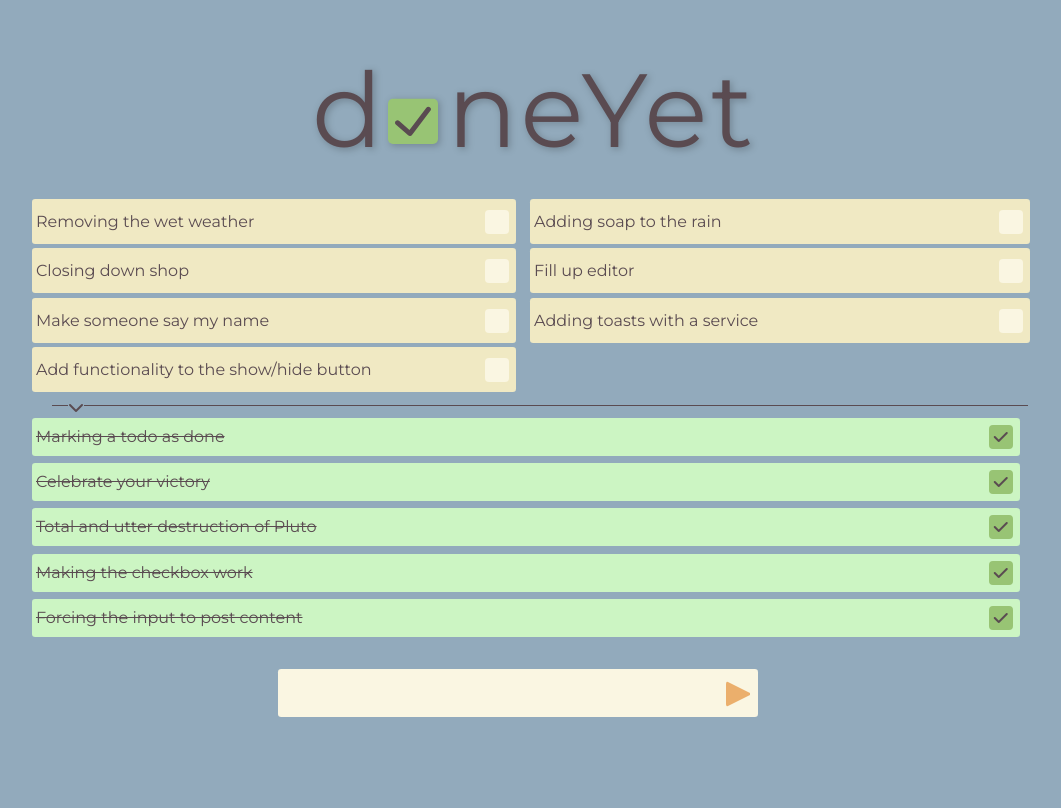
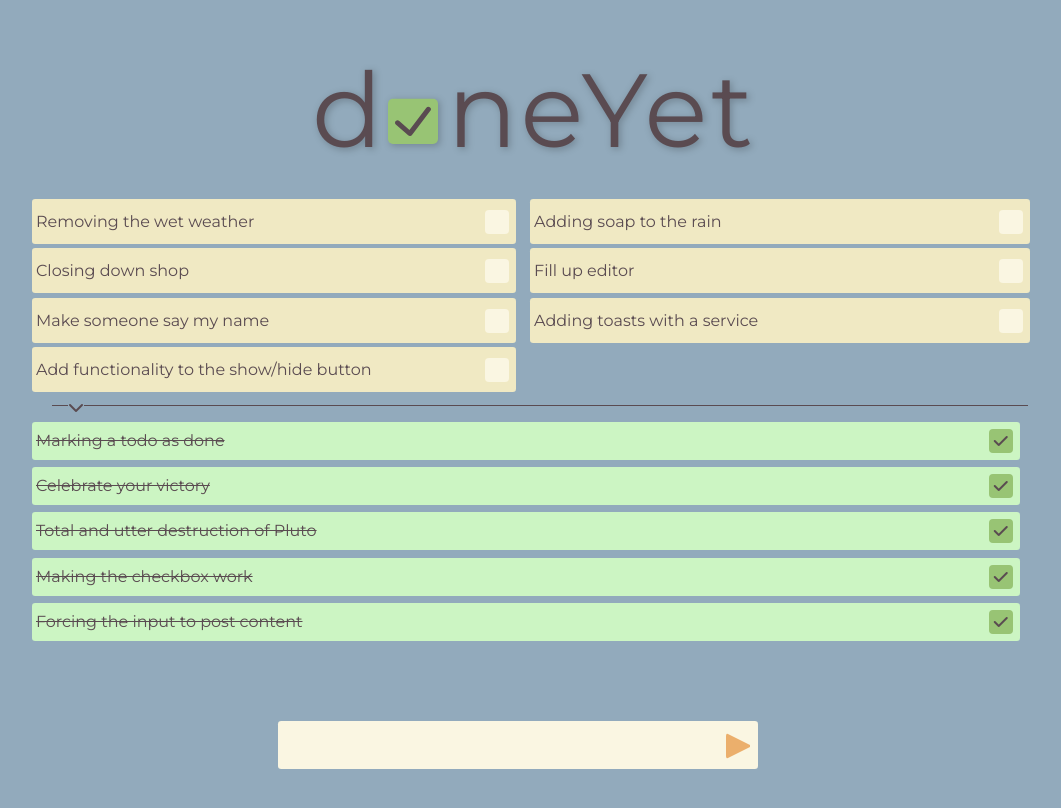
Before and after one commit to emilchr/done-yet-ng, an Angular app: page / in a window 1280 px wide. Shown: the top 808 px of the page, without its empty margins (102-1163 px from the left). Built offline with nearby package versions, Linux system fonts and the light colour scheme.

Commit message:
Fixed issues with todos behind input

```diff
--- a/src/app/components/todo-list/todo-list.component.css
+++ b/src/app/components/todo-list/todo-list.component.css
@@ -5,7 +5,8 @@
   width: 99.6%;
   word-wrap: break-word;
   .todoUncompleted {
-    max-height: 30rem;
+
+
   }
 }
 .todoList span {
@@ -54,14 +55,16 @@ hr {
   display: none;
 }
 .todoCompleted {
-  margin-top: 0.25em;
+  margin-top: 0.5em;
+  margin-bottom: 3rem;
+  .todo {
+    background-color: var(--done-color);
+  }
+  div span {
+    text-decoration: line-through;
+  }
 }
-.todoCompleted .todo {
-  background-color: var(--done-color);
-}
-.todoCompleted div span {
-  text-decoration: line-through;
-}
+
 
 @media (min-width: 1024px) {
   .todoList {
```
